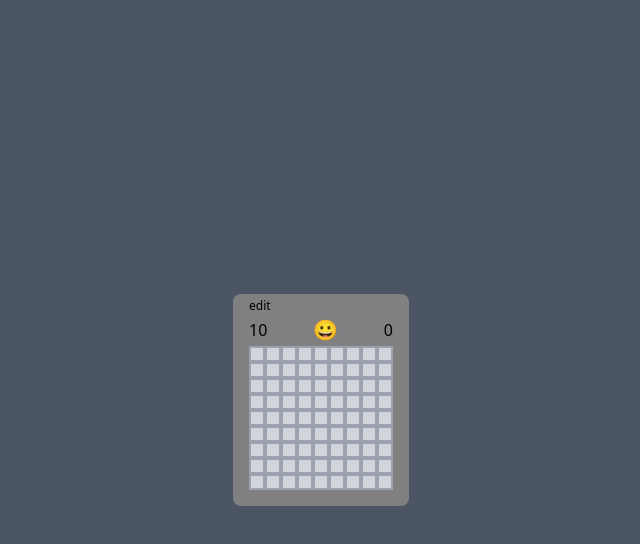
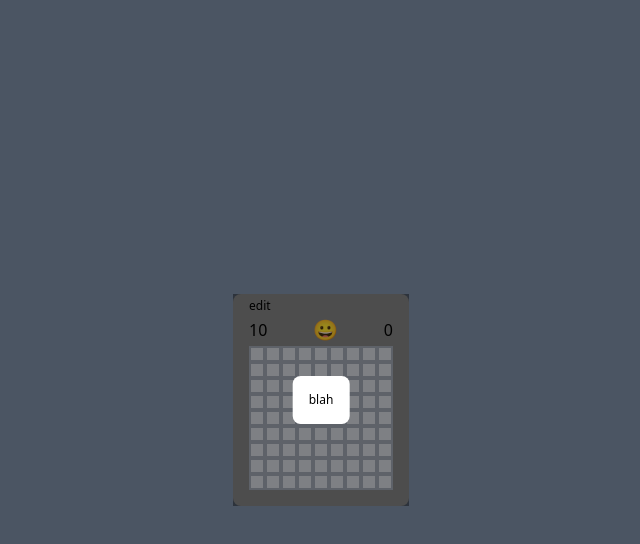
Before and after one commit to caseBread/minesweeper_clone, a React (Create React App) app: page / in a window 1280 px wide. Both pictures are taken after a click on the button "edit". Shown: the top 544 px of the page, without its empty margins (319-959 px from the left). Built offline with nearby package versions, Linux system fonts and the light colour scheme; the HTML template or start-up script is replaced by a standard one.

Commit message:
style : modal 디자인 추가

```diff
--- a/src/components/Edit/view.tsx
+++ b/src/components/Edit/view.tsx
@@ -1,9 +1,15 @@
+import { useState } from 'react';
+import Modal from '../common/Modal';
 import { Wrapper } from './style';
 
 const EditView = () => {
+  const [viewModal, setViewModal] = useState(false);
   return (
     <Wrapper>
-      <button type="button">edit</button>
+      <button type="button" onClick={() => setViewModal(true)}>
+        edit
+      </button>
+      {viewModal && <Modal close={() => setViewModal(false)}>blah</Modal>}
     </Wrapper>
   );
 };
--- /dev/null
+++ b/src/components/common/Modal/index.tsx
@@ -0,0 +1,36 @@
+import { useRef } from 'react';
+import styled from 'styled-components';
+import { IModal } from './type';
+
+export const Wrapper = styled.div``;
+export const Outside = styled.div`
+  position: fixed;
+  top: 0;
+  bottom: 0;
+  left: 0;
+  right: 0;
+  background-color: rgba(0, 0, 0, 0.4);
+`;
+export const Main = styled.main`
+  position: absolute;
+  top: 50%;
+  left: 50%;
+  transform: translate(-50%, -50%);
+  border-radius: 0.5rem;
+  background-color: white;
+
+  padding: 1rem;
+`;
+
+const Modal = ({ children, close }: IModal) => {
+  const modalRef = useRef<HTMLDivElement>(null);
+
+  return (
+    <Wrapper ref={modalRef}>
+      <Outside onClick={close} />
+      <Main>{children}</Main>
+    </Wrapper>
+  );
+};
+
+export default Modal;
--- /dev/null
+++ b/src/components/common/Modal/type.ts
@@ -0,0 +1,4 @@
+export interface IModal {
+  children: React.ReactNode;
+  close: () => void;
+}
```
